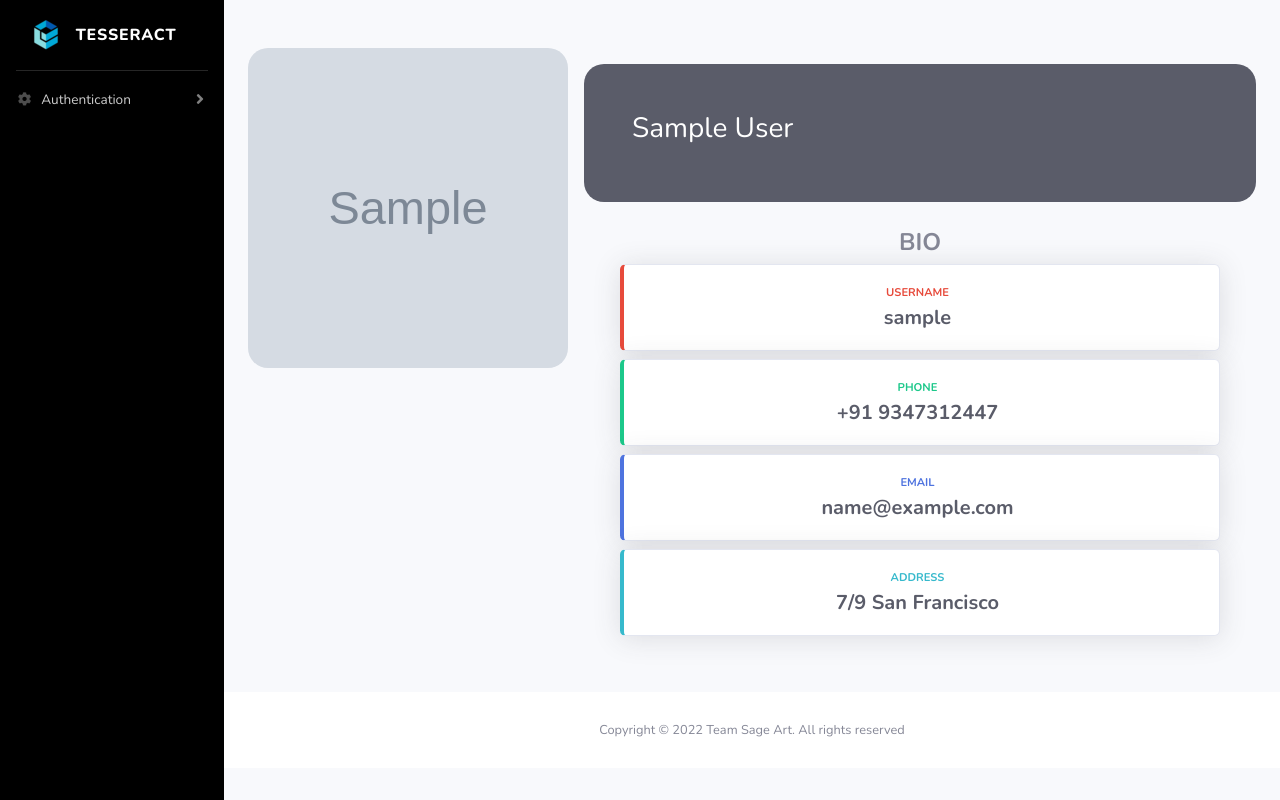
After one commit to LEELAVATHI-B/fram, a Django app: template cube/templates/cube/randomuser.html in a window 1280 px wide. The commit adds this page. Run offline with Django 4.2, Linux system fonts and the light colour scheme; the template is opened without the code that fills it: most values are stand-ins (such as "Sample title", 1, 10 or a date in 2020); grey boxes marked "Sample" are stand-in pictures; parts of the project's set-up code (start-up, migrations or seed data) failed here and were passed over; some libraries are stand-ins or nearby versions.

Commit message:
random user generator :innocent:

```diff
--- a/cube/templates/cube/dashboard.html
+++ b/cube/templates/cube/dashboard.html
@@ -388,6 +388,7 @@
                 }
                 tags.remove();
             }
+
         </script>
 
     </div>
--- /dev/null
+++ b/cube/templates/cube/randomuser.html
@@ -0,0 +1,100 @@
+{% extends 'cube/base.html' %}
+{% block content %}
+    <div class="container mt-5 mb-5">
+            <div  class="row no-gutters ">
+                <div class="col-md-4 col-lg-4">
+                     {% if not random_user.profile_pic %}
+                        <img style="width: 20rem;height: 20rem; border-radius: 20px;" src="https://i.imgur.com/aCwpF7V.jpg">
+                    {% else %}
+                        <img style="width: 20rem;height: 20rem; border-radius: 20px;" src="{{ random_user.profile_pic.url }}">
+                    {% endif %}
+                </div>
+                <div class="col-md-8 col-lg-8">
+                    <div class="d-flex flex-column">
+                        <div style="border-radius: 20px" class="d-flex flex-row justify-content-between align-items-center p-5 bg-dark text-white my-3">
+                            <h3 class="display-5">{{ random_user.first_name }} {{ random_user.last_name }}</h3>
+
+                        </div>
+                        <div class="col-sm text-center">
+                    <h4 style="padding-top: 10px"><b>BIO</b></h4>
+                    <div class="col">
+                        <!-- Earnings (Monthly) Card Example -->
+                        <div id="order-right" class="dragcols" color="danger">
+                            <div class="col-auto">
+                                <div class="card border-left-danger shadow h-100 ">
+                                    <div class="card-body">
+                                        <div class="row no-gutters align-items-center">
+                                            <div class="col mr-2">
+                                                <div class="text-xs font-weight-bold text-danger text-uppercase mb-1">
+                                                    Username
+                                                </div>
+                                                <div class="h5 mb-0 font-weight-bold text-gray-800">{{ random_user.user_name }}</div>
+                                            </div>
+                                        </div>
+                                    </div>
+                                </div>
+                            </div>
+                            <div class="col-auto my-2">
+                                <div class="card border-left-success shadow h-100">
+                                    <div class="card-body">
+                                        <div class="row no-gutters align-items-center">
+                                            <div class="col mr-2">
+                                                <div class="text-xs font-weight-bold text-success text-uppercase mb-1">
+                                                    PHONE
+                                                </div>
+                                                <div class="h5 mb-0 font-weight-bold text-gray-800">+91 9347312447</div>
+                                            </div>
+                                        </div>
+                                    </div>
+                                </div>
+                            </div>
+
+                            <!-- Earnings (Monthly) Card Example -->
+                            <div class="col-auto my-2">
+                                <div class="card border-left-primary shadow h-100">
+                                    <div class="card-body">
+                                        <div class="row no-gutters align-items-center">
+                                            <div class="col mr-2">
+                                                <div class="text-xs font-weight-bold text-primary text-uppercase mb-1">
+                                                    EMAIL
+                                                </div>
+                                                <div class="h5 mb-0 font-weight-bold text-gray-800">{{ random_user.email }}</div>
+                                            </div>
+                                        </div>
+                                    </div>
+                                </div>
+                            </div>
+                            <div class="col-auto my-2">
+                                <div class="card border-left-info shadow h-100">
+                                    <div class="card-body">
+                                        <div class="row no-gutters align-items-center">
+                                            <div class="col mr-2">
+                                                <div class="text-xs font-weight-bold text-info text-uppercase mb-1">
+                                                    ADDRESS
+                                                </div>
+                                                <div class="h5 mb-0 font-weight-bold text-gray-800">7/9 San Francisco</div>
+                                            </div>
+                                        </div>
+                                    </div>
+                                </div>
+                            </div>
+                        </div>
+                    </div>
+                </div>
+                    </div>
+                </div>
+            </div>
+    <script src="https://cdn.jsdelivr.net/npm/sortablejs@latest/Sortable.min.js"></script>
+        <script>
+            var elements = document.getElementsByClassName("dragcols");
+            for (var i = 0; i < elements.length; i++) {
+                new Sortable(elements[i], {
+                    animation: 150,
+                    ghostClass: elements[i].color,
+                });
+            }
+    </script>
+        </div>
+
+
+{% endblock %}
--- a/cube/urls.py
+++ b/cube/urls.py
@@ -14,6 +14,7 @@ urlpatterns = [
     path('signup/', views.user_signup, name='signup'),
     path('logout/', views.user_logout, name='logout'),
     path('dashboard/', views.dashboard, name='dashboard'),
+    path('randomuser/', views.randomuser, name='randomuser'),
     path('check_username/', views.check_username, name='checkusername'),
     path('check_email/', views.check_email, name='checkemail'),
     path('profile/', views.profile, name='profile'),
```
Also changed, not shown: cube/views.py (+7 -0 lines).
